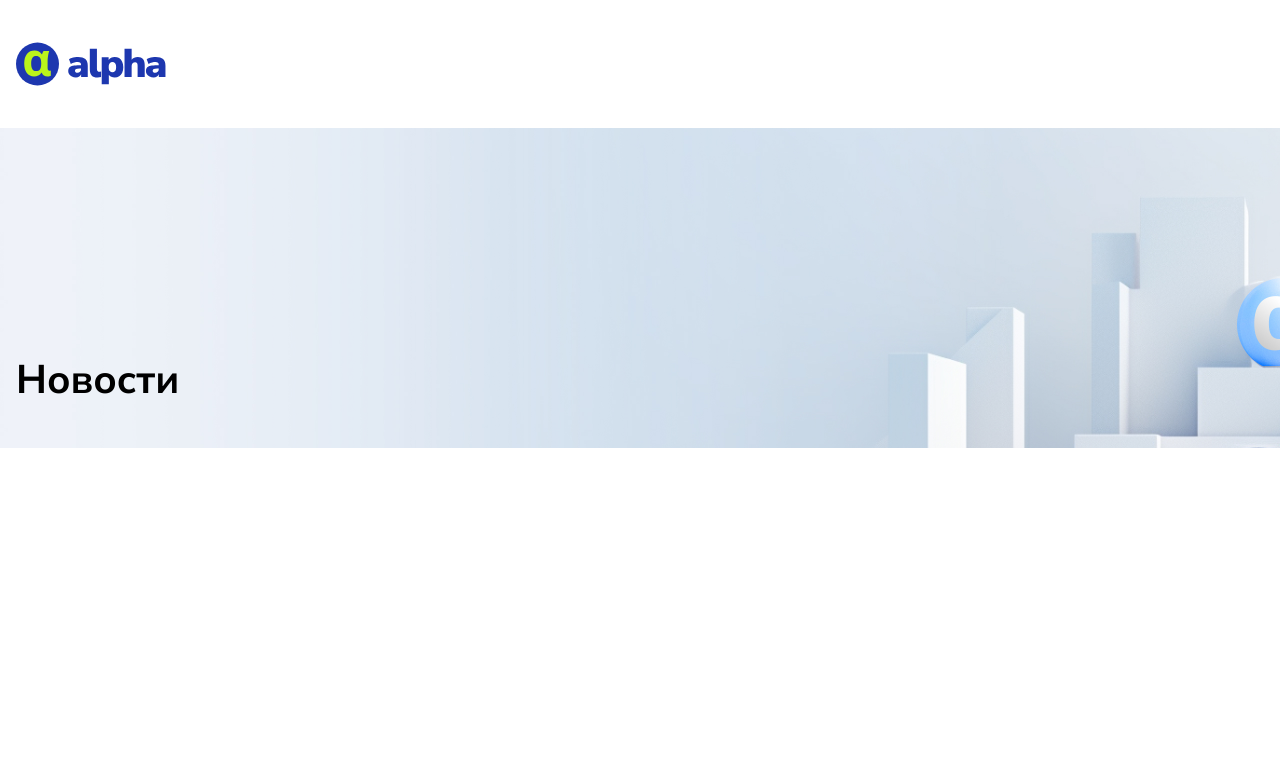
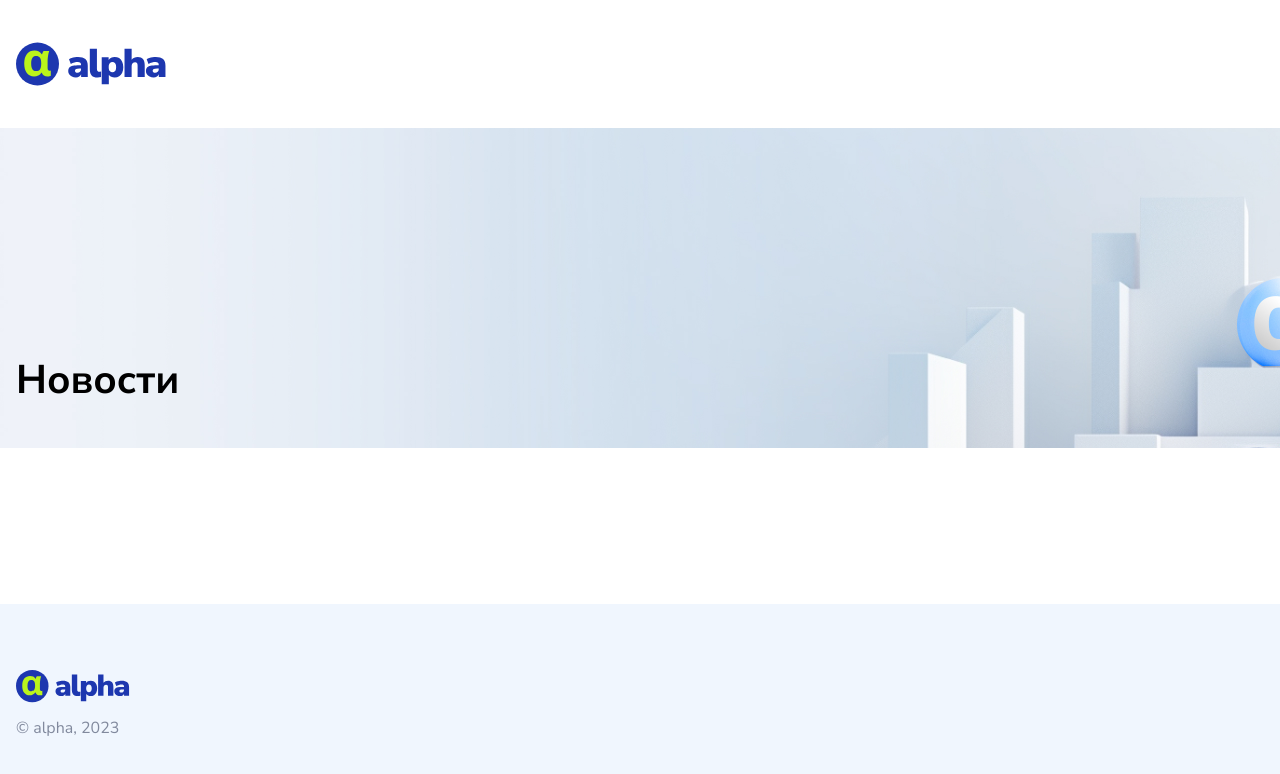
Before and after one commit to DavidEliauri/alpha-test-task, a Vue app: page / in a window 1280 px wide. Shown: the top 774 px of the page. Built offline with nearby package versions, Linux system fonts and the light colour scheme.

Commit message:
completed footer

```diff
--- a/src/App.vue
+++ b/src/App.vue
@@ -1,14 +1,29 @@
 <script setup lang="ts">
     import TheHeader from '@/components/TheHeader.vue';
     import TheHero from '@/components/TheHero.vue';
+    import TheFooter from '@/components/TheFooter.vue';
 </script>
 
 <template>
-    <div>
+    <div class="page">
         <TheHeader />
 
-        <TheHero>Новости</TheHero>
+        <main>
+            <TheHero>Новости</TheHero>
+        </main>
+
+        <TheFooter />
     </div>
 </template>
 
-<style scoped></style>
+<style scoped lang="scss">
+    .page {
+        min-height: 100vh;
+        display: flex;
+        flex-direction: column;
+    }
+
+    main {
+        flex: 1 1 auto;
+    }
+</style>
--- /dev/null
+++ b/src/components/TheFooter.vue
@@ -0,0 +1,32 @@
+<script setup lang="ts"></script>
+
+<template>
+    <footer class="footer">
+        <div class="container">
+            <img
+                src="@/assets/logo.svg"
+                alt="Logo"
+                class="footer__logo"
+            />
+
+            <div class="footer__copyright">© alpha, 2023</div>
+        </div>
+    </footer>
+</template>
+
+<style scoped lang="scss">
+    .footer {
+        background-color: #f0f6fe;
+        padding: 64px 0;
+
+        &__logo {
+            display: block;
+            width: 115px;
+        }
+
+        &__copyright {
+            margin-top: 16px;
+            color: #81899d;
+        }
+    }
+</style>
```
